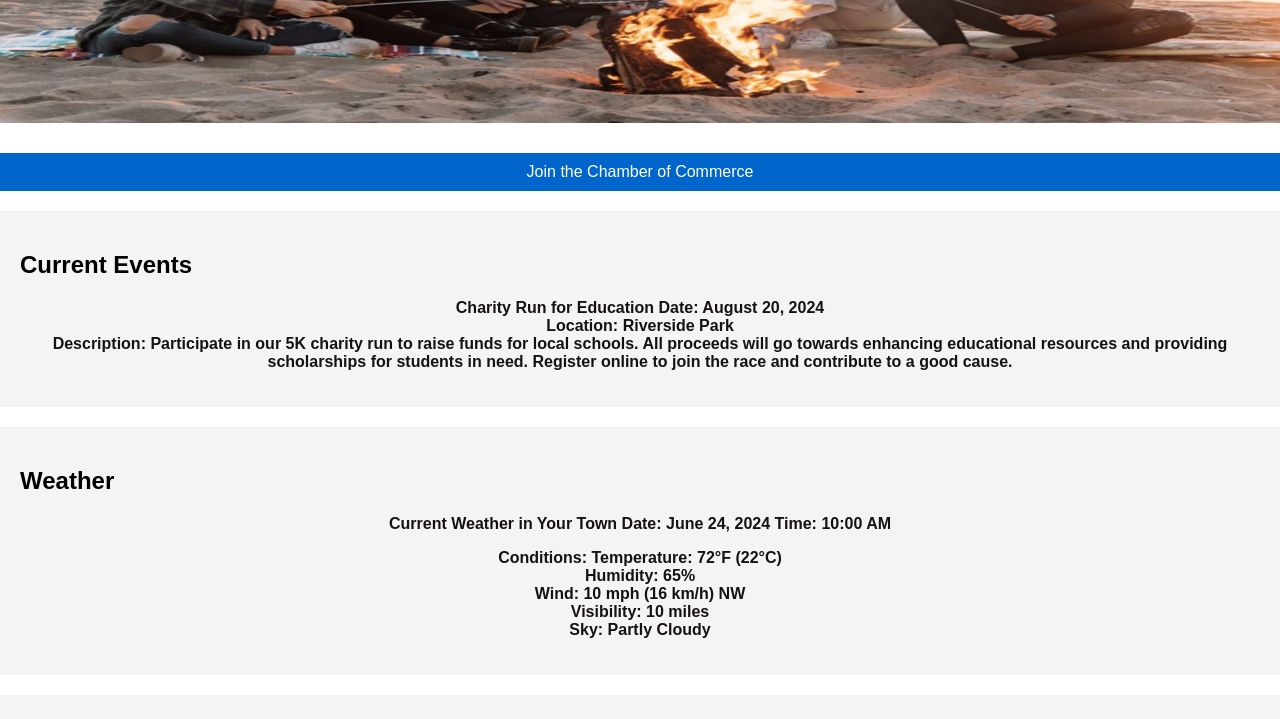
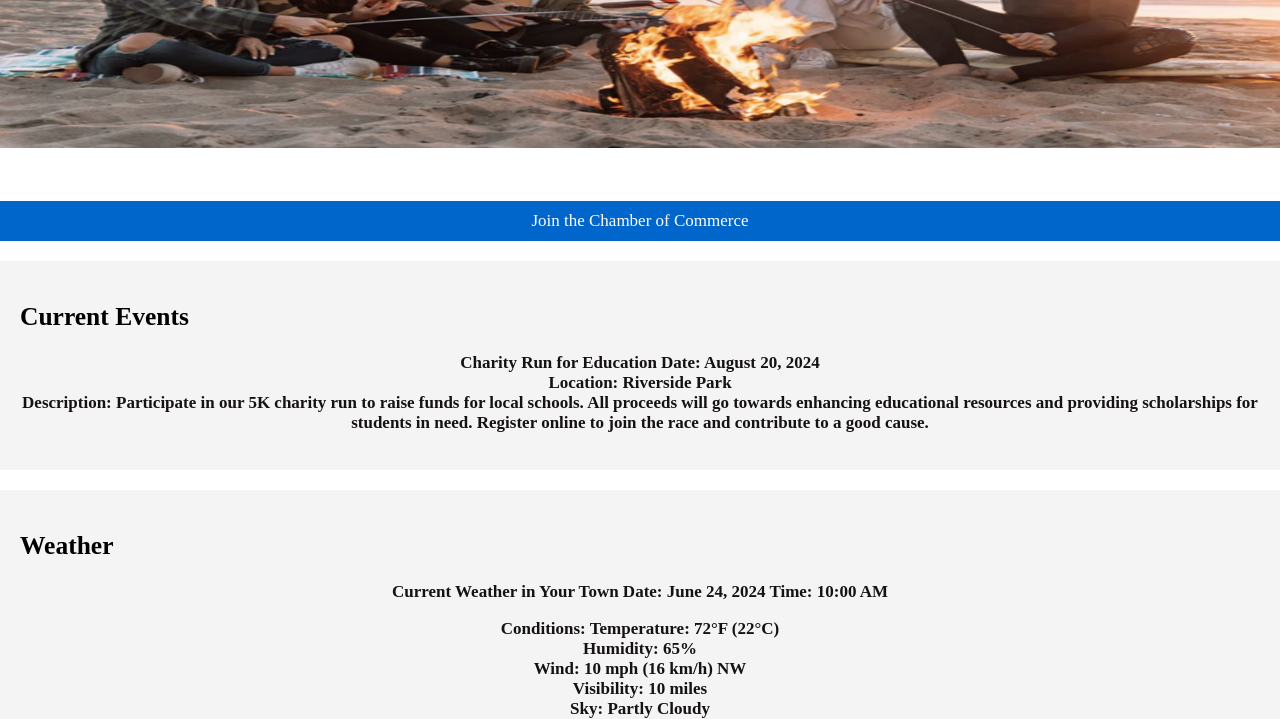
Before and after one commit to Ernestkyei/wdd230, a plain HTML site: page chamber/index.html in a window 1280 px wide. Shown: the part 297-1016 px from the top of the page. Drawn offline with Linux system fonts and the light colour scheme.

Commit message:
chamberUpdate

```diff
--- a/chamber/index.html
+++ b/chamber/index.html
@@ -1,11 +1,14 @@
 <!DOCTYPE html>
-<html lang="en">
+<html lang="en-US">
 
 <head>
     <meta charset="UTF-8">
     <meta name="viewport" content="width=device-width, initial-scale=1.0">
     <title>Chamber of Commerce</title>
-    <meta name="description" content="Welcome to the Chamber of Commerce">
+    <meta name="Kyei Ernest" content="Welcome to the Chamber of Commerce">
+    <link rel="preconnect" href="https://fonts.googleapis.com">
+    <link rel="preconnect" href="https://fonts.gstatic.com" crossorigin>
+    <link href="https://fonts.googleapis.com/css2?family=Inter:wght@100..900&display=swap" rel="stylesheet">
     <link rel="icon" href="images/favicon.png" type="image/x-icon">
     <link rel="stylesheet" href="style/base.css">
     <link rel="stylesheet" href="style/larger.css">
--- a/chamber/style/base.css
+++ b/chamber/style/base.css
@@ -1,12 +1,7 @@
-body {
-  font-family: Arial, sans-serif;
-  margin: 0;
-  padding: 0;
-  box-sizing: border-box;
-}
+
 
 body {
-  font-family: Arial, sans-serif;
+  font-size: 17px;
   margin: 0;
   padding: 0;
   box-sizing: border-box;
--- a/styles/style.css
+++ b/styles/style.css
@@ -113,6 +113,7 @@ main {
     border-radius: 8px;
     /* background-color: #fafafa; */
 }
+
 ul{
     list-style: none;
     padding: 3px;
```
Also changed, not shown: chamber/data/members.json (renamed from chamber/scripts/members.json).
